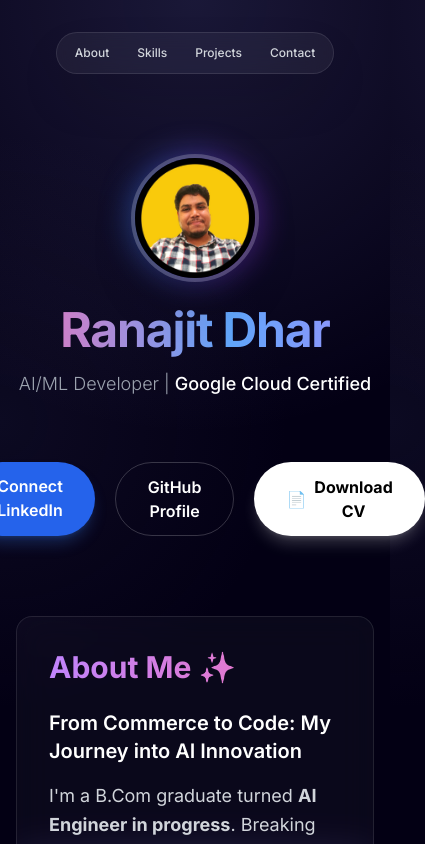
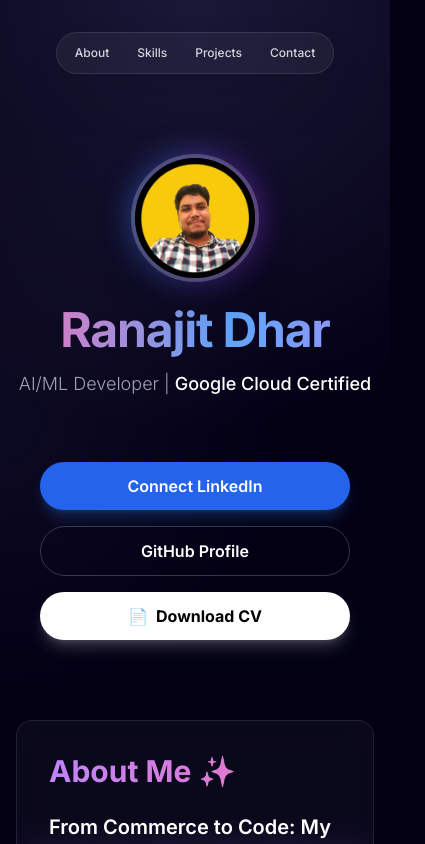
Before and after one commit to ranajitdharpersonal/portfolio, a Next.js app: page / in a window 390 px wide. Shown: the top 844 px of the page, 425 px wide, since content can reach past the window. Built offline with nearby package versions, Linux system fonts and the light colour scheme.

Commit message:
new bento

```diff
--- a/app/page.js
+++ b/app/page.js
@@ -56,17 +56,21 @@ export default function Home() {
           </div>
         </div>
 
-        {/* Buttons */}
-        <div className="flex justify-center gap-5 pt-8">
-          <Link href="https://linkedin.com/in/ranajit-dhar-dev" className="px-8 py-3 rounded-full bg-blue-600 hover:bg-blue-500 text-white font-semibold transition hover:scale-105 shadow-lg shadow-blue-500/25">
+        {/* Buttons: Mobile (Vertical) / Desktop (Horizontal) */}
+        <div className="flex flex-col md:flex-row justify-center items-center gap-4 pt-8 w-full px-6 md:px-0">
+
+          <Link href="https://linkedin.com/in/ranajit-dhar-dev" className="w-full md:w-auto px-8 py-3 rounded-full bg-blue-600 hover:bg-blue-500 text-white font-semibold transition hover:scale-105 shadow-lg shadow-blue-500/25 text-center">
             Connect LinkedIn
           </Link>
-          <Link href="https://github.com/ranajitdharpersonal" className="px-8 py-3 rounded-full border border-white/20 hover:bg-white/10 text-white font-semibold transition hover:scale-105">
+
+          <Link href="https://github.com/ranajitdharpersonal" className="w-full md:w-auto px-8 py-3 rounded-full border border-white/20 hover:bg-white/10 text-white font-semibold transition hover:scale-105 text-center">
             GitHub Profile
           </Link>
-          <a href="/resume.pdf" download className="px-8 py-3 rounded-full bg-white text-black font-bold hover:bg-gray-200 transition shadow-lg shadow-white/20 hover:-translate-y-1 flex items-center gap-2">
+
+          <a href="/resume.pdf" download className="w-full md:w-auto px-8 py-3 rounded-full bg-white text-black font-bold hover:bg-gray-200 transition shadow-lg shadow-white/20 hover:-translate-y-1 flex items-center justify-center gap-2 text-center">
             <span>📄</span> Download CV
           </a>
+
         </div>
       </section>
 
```
